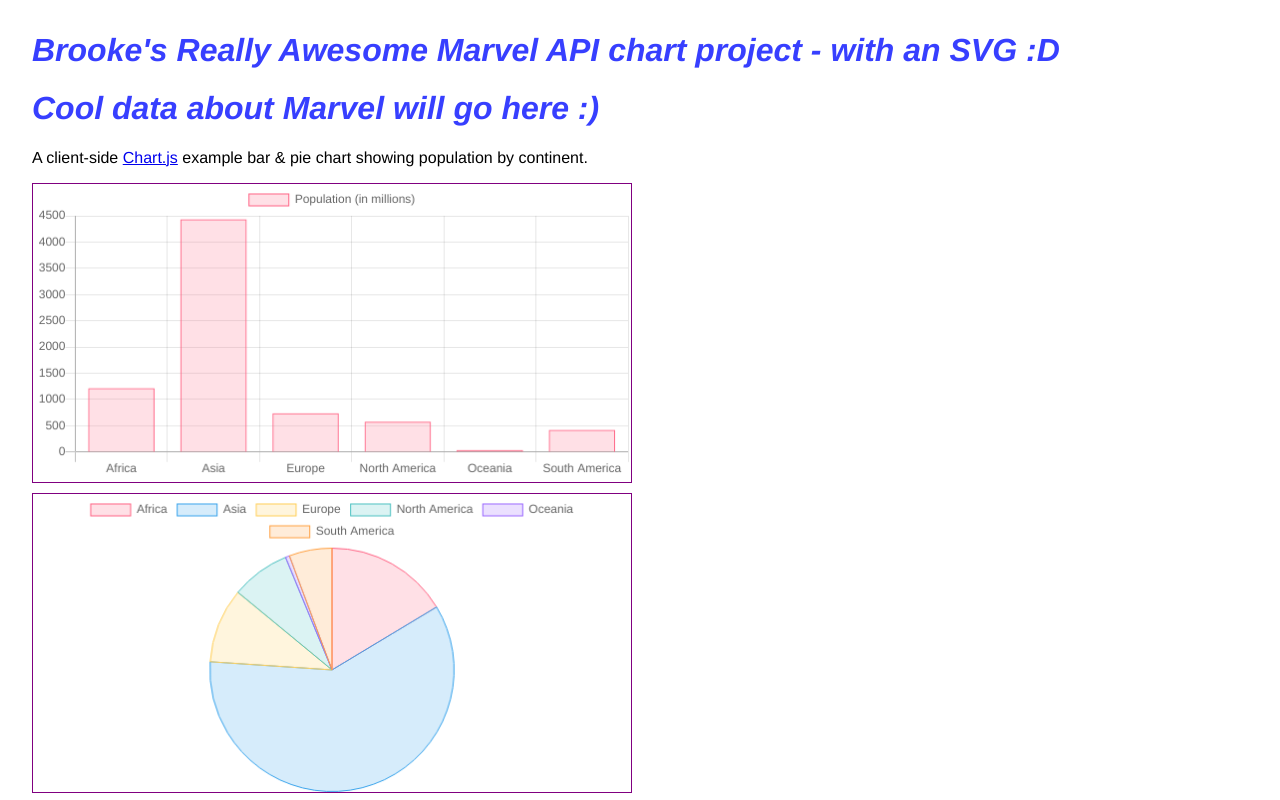
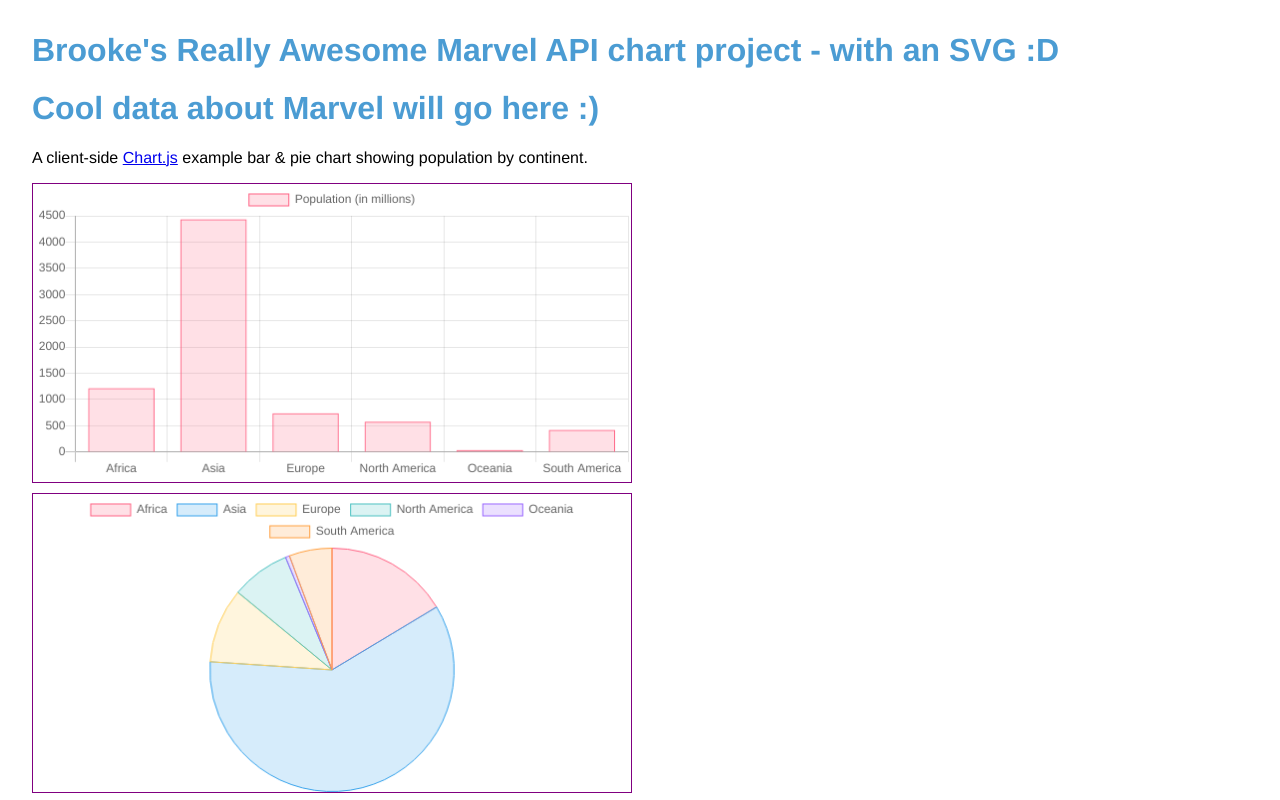
Before and after one commit to brookenf/mejo583project1, a website: page views/index.html in a window 1280 px wide. Shown: the top 800 px of the page. Drawn offline with nearby package versions, Linux system fonts and the light colour scheme.

Commit message:
Changed the color of the h1 font

```diff
--- a/public/style.css
+++ b/public/style.css
@@ -11,8 +11,7 @@ body {
 }
 
 h1 {
-  font-style: italic;
-  color: #373fff;
+  color: #4B9CD3;
 }
 
 .bold {
```
